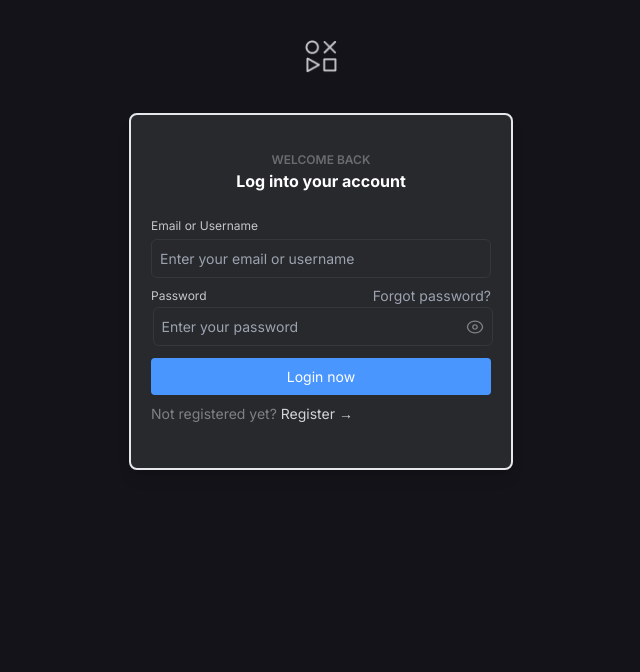
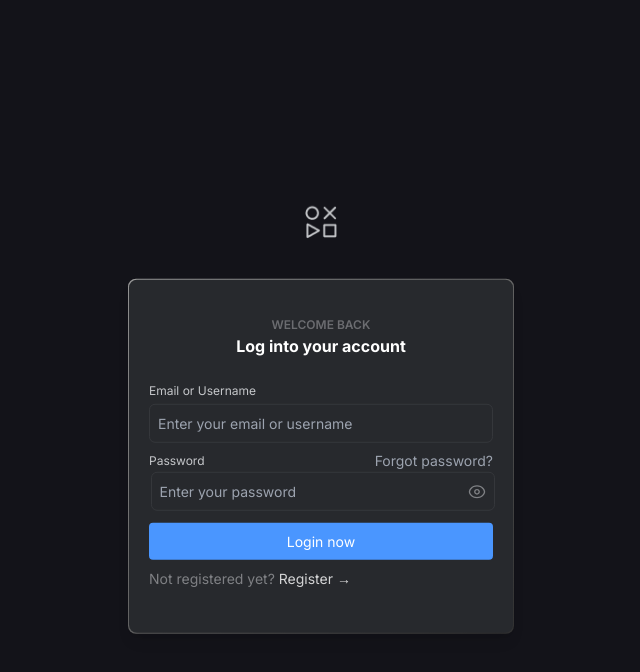
Before and after one commit to Satyark/Atlys-Assignment, a Next.js app: page / in a window 1280 px wide. Shown: the top 672 px of the page, without its empty margins (319-959 px from the left). Built offline with nearby package versions, Linux system fonts and the light colour scheme.

Commit message:
ui: updated border gradient

```diff
--- a/components/Login.tsx
+++ b/components/Login.tsx
@@ -20,11 +20,12 @@ const Login = () => {
     }
   }
   return (
-    <div>
+    <div className='absolute top-1/2 left-1/2 -translate-x-1/2 -translate-y-1/2'>
       <div className='flex justify-center w-full my-10'>
       <Image src='/Shape.png' alt='/Shape.png' width={32} height={32} className='flex justify-center'/>
       </div>
-      <div className="bg-[#27292D] p-5 rounded-lg shadow-lg max-w-sm w-[463px] border-[2px]">
+      <div className="max-w-md rounded-lg p-px bg-gradient-to-br from-[#969696] to-[#343434]">
+      <div className="bg-[#27292D] p-5 rounded-lg shadow-lg max-w-sm w-[463px]">
         <div className="flex justify-center items-center mb-6 w-full mt-4">
           <div className="font-semibold">
             <h3 className="text-[#6B6C70] flex justify-center text-[12px]">WELCOME BACK</h3>
@@ -51,6 +52,7 @@ const Login = () => {
         </div>
       </div>
       </div>
+      </div>
   );
 }
 
```
